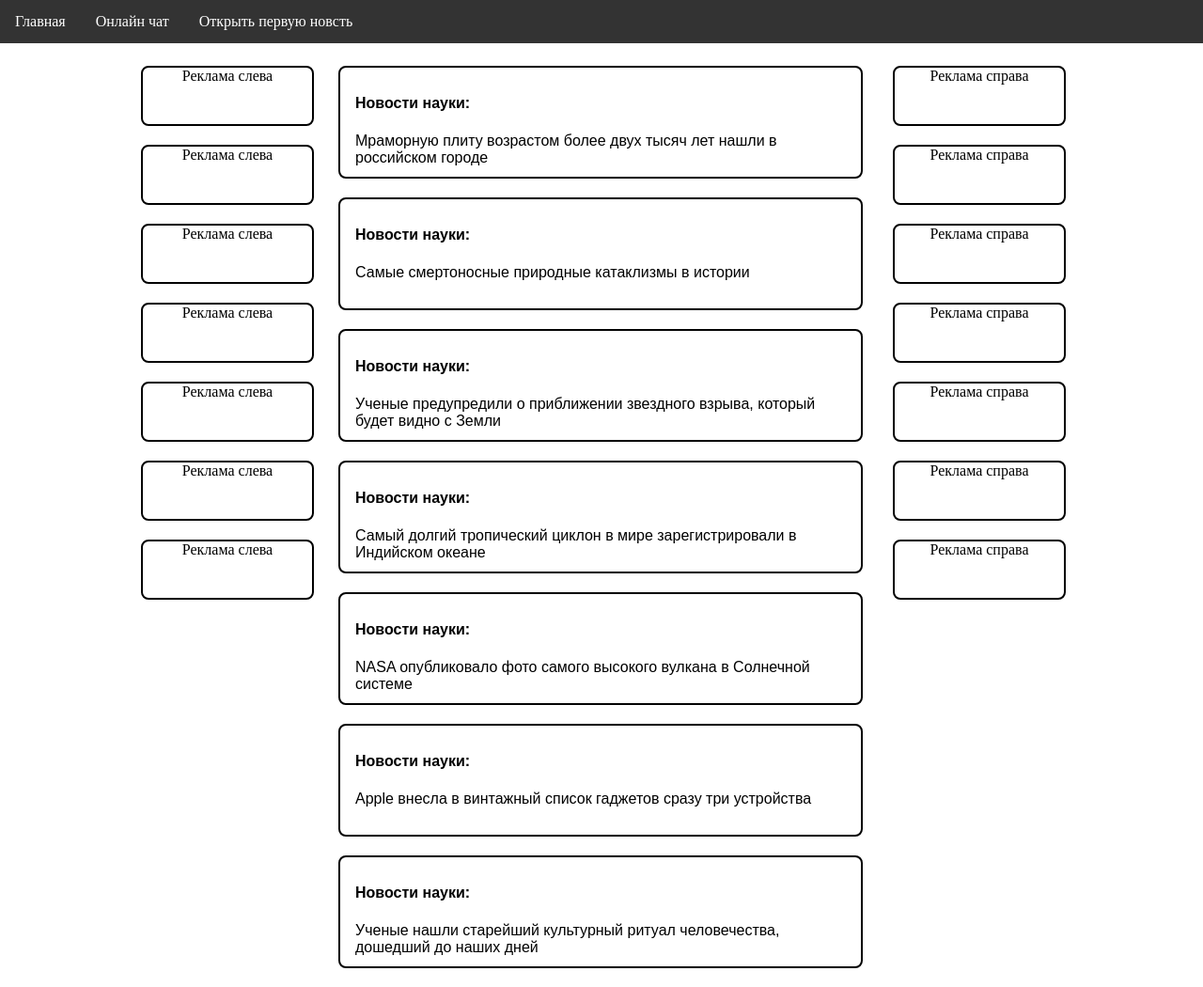
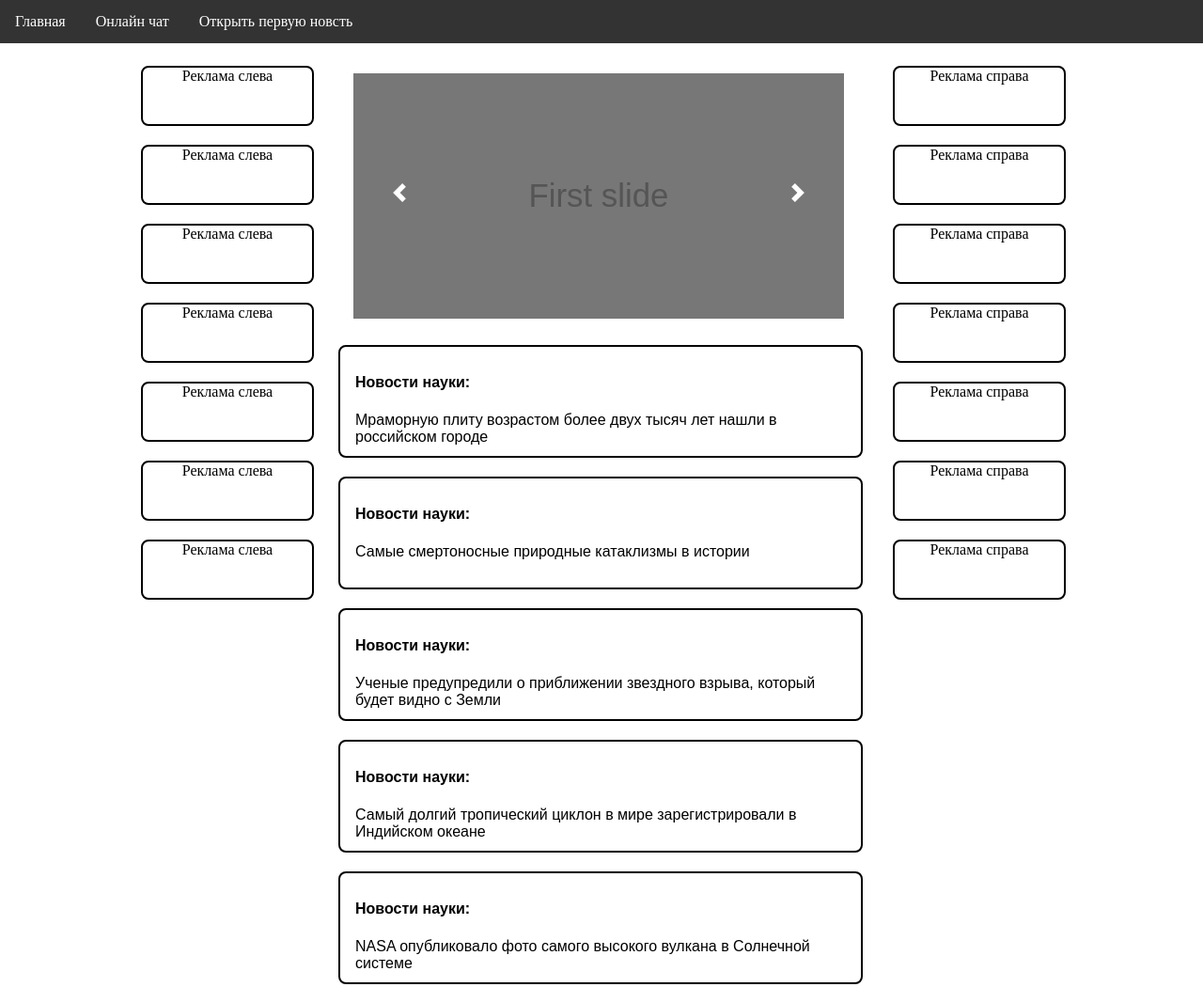
Before and after one commit to ups2201/_lesson13, a website built with webpack: page src/index.html in a window 1280 px wide. Shown: the top 1050 px of the page at 94% size. Built offline with nearby package versions, Linux system fonts and the light colour scheme.

Commit message:
Добавлена разметка под слайдер

```diff
--- /dev/null
+++ b/src/carousel.css
@@ -0,0 +1,55 @@
+.carousel {
+  width: 90%;
+  height: 100%;
+  position: relative;
+  margin: 10px 10px;
+  padding: 0.5rem 1rem;
+  border-radius: 0.5rem;
+}
+
+.carousel-item {
+  display: none;
+  width: 100%;
+}
+
+.active {
+  display: flex;
+  width: 100%;
+}
+
+span {
+  display: inline-block;
+  width: 20px;
+  height: 20px;
+  background: transparent no-repeat center center;
+  background-size: 100% 100%;
+}
+
+.slide {
+  width: 100%;
+  height: 100%;
+  display: block;
+  margin-left: auto;
+  margin-right: auto;
+}
+
+img {
+  width: 100%;
+  height: 100%;
+}
+
+.left-arrow {
+  float: left;
+  text-align: center;
+  position: absolute;
+  left: 10%;
+  top: 45%;
+}
+
+.right-arrow {
+  float: right;
+  text-align: center;
+  position: absolute;
+  right: 10%;
+  top: 45%;
+}
--- /dev/null
+++ b/src/carousel.js
@@ -0,0 +1,24 @@
+export function Carousel() {
+  let slides = document.querySelectorAll("li");
+
+  for (let i = 0; i < slides.length; i++) {
+    slides.item(i).classList.add("carousel-item");
+    if (i === 0) {
+      slides.item(i).classList.add("active");
+    }
+    slides.item(i).querySelector("img").classList.add("slide");
+  }
+
+  const leftArrowElement = document.createElement("span");
+  leftArrowElement.classList.add("left-arrow");
+  leftArrowElement.innerHTML = `<img src="./images/left_arrow.svg"/>`;
+
+  const rightArrowElement = document.createElement("span");
+  rightArrowElement.classList.add("right-arrow");
+  rightArrowElement.innerHTML = `<img src="./images/right_arrow.svg"/>`;
+
+  const ul = document.querySelector("ul");
+
+  ul.insertBefore(leftArrowElement, ul.firstChild);
+  ul.appendChild(rightArrowElement);
+}
--- a/src/index.html
+++ b/src/index.html
@@ -1,13 +1,10 @@
 <!DOCTYPE html>
 <html>
-
 <head>
     <title>Online HTML Editor</title>
-    <meta name="viewport" content="width=device-width, initial-scale=1.0" />
+    <meta content="width=device-width, initial-scale=1.0" name="viewport"/>
 </head>
-
 <body>
-
 <div class="head">
     <div class="navbar">
         <a href="index.html">Главная</a>
@@ -26,13 +23,38 @@
         <div class="advertisement">Реклама слева</div>
     </div>
     <div class="content">
-        <div class="news"><h4>Новости науки: </h4>Мраморную плиту возрастом более двух тысяч лет нашли в российском городе</div>
-        <div class="news"><h4>Новости науки: </h4>Самые смертоносные природные катаклизмы в истории</div>
-        <div class="news"><h4>Новости науки: </h4>Ученые предупредили о приближении звездного взрыва, который будет видно с Земли</div>
-        <div class="news"><h4>Новости науки: </h4>Самый долгий тропический циклон в мире зарегистрировали в Индийском океане</div>
-        <div class="news"><h4>Новости науки: </h4>NASA опубликовало фото самого высокого вулкана в Солнечной системе</div>
-        <div class="news"><h4>Новости науки: </h4>Apple внесла в винтажный список гаджетов сразу три устройства</div>
-        <div class="news"><h4>Новости науки: </h4>Ученые нашли старейший культурный ритуал человечества, дошедший до наших дней</div>
+        <ul class="carousel">
+            <li>
+                <img src="./images/1.svg"/>
+            </li>
+            <li>
+                <img src="./images/2.svg"/>
+			</li>
+            <li>
+                <img src="./images/3.svg"/>
+			</li>
+        </ul>
+        <div class="news">
+            <h4>Новости науки: </h4>Мраморную плиту возрастом более двух тысяч лет нашли в российском городе
+        </div>
+        <div class="news">
+            <h4>Новости науки: </h4>Самые смертоносные природные катаклизмы в истории
+        </div>
+        <div class="news">
+            <h4>Новости науки: </h4>Ученые предупредили о приближении звездного взрыва, который будет видно с Земли
+        </div>
+        <div class="news">
+            <h4>Новости науки: </h4>Самый долгий тропический циклон в мире зарегистрировали в Индийском океане
+        </div>
+        <div class="news">
+            <h4>Новости науки: </h4>NASA опубликовало фото самого высокого вулкана в Солнечной системе
+        </div>
+        <div class="news">
+            <h4>Новости науки: </h4>Apple внесла в винтажный список гаджетов сразу три устройства
+        </div>
+        <div class="news">
+            <h4>Новости науки: </h4>Ученые нашли старейший культурный ритуал человечества, дошедший до наших дней
+        </div>
     </div>
     <div class="right-block">
         <div class="advertisement">Реклама справа</div>
@@ -44,8 +66,8 @@
         <div class="advertisement">Реклама справа</div>
     </div>
 </div>
-<div class="footer"><h1>Подвал сайта</h1></div>
-
+<div class="footer">
+    <h1>Подвал сайта</h1>
+</div>
 </body>
-
 </html>
--- a/src/main.js
+++ b/src/main.js
@@ -1 +1,4 @@
 import "./styles.css";
+import { Carousel } from "./carousel.js";
+
+new Carousel();
--- a/src/styles.css
+++ b/src/styles.css
@@ -1,4 +1,5 @@
 @import "./chat.css";
+@import "./carousel.css";
 
 html,
 body {
```
Also changed, not shown: src/images/1.svg (added), src/images/2.svg (added), src/images/3.svg (added), src/images/left_arrow.svg (added), src/images/right_arrow.svg (added). Lines whose indentation alone changed are shown as unchanged.
